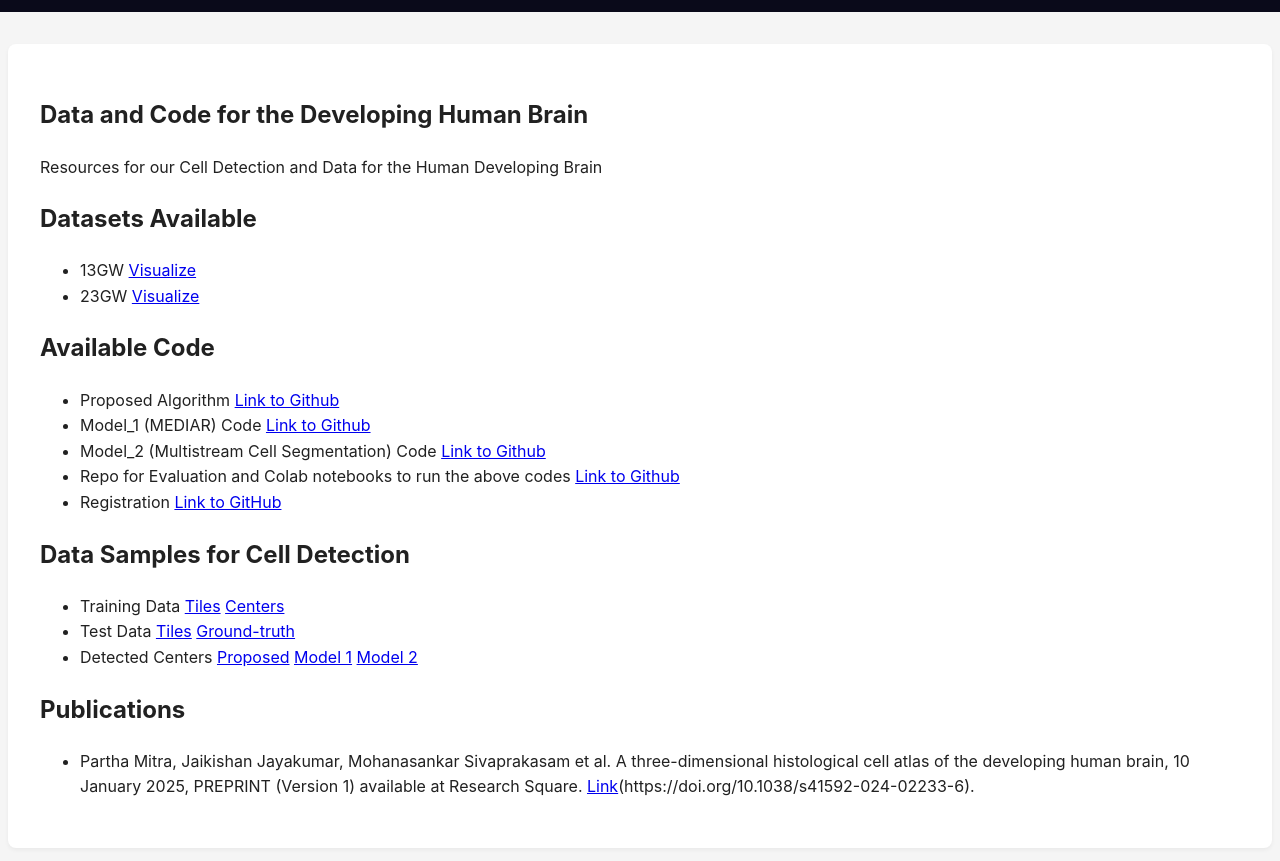
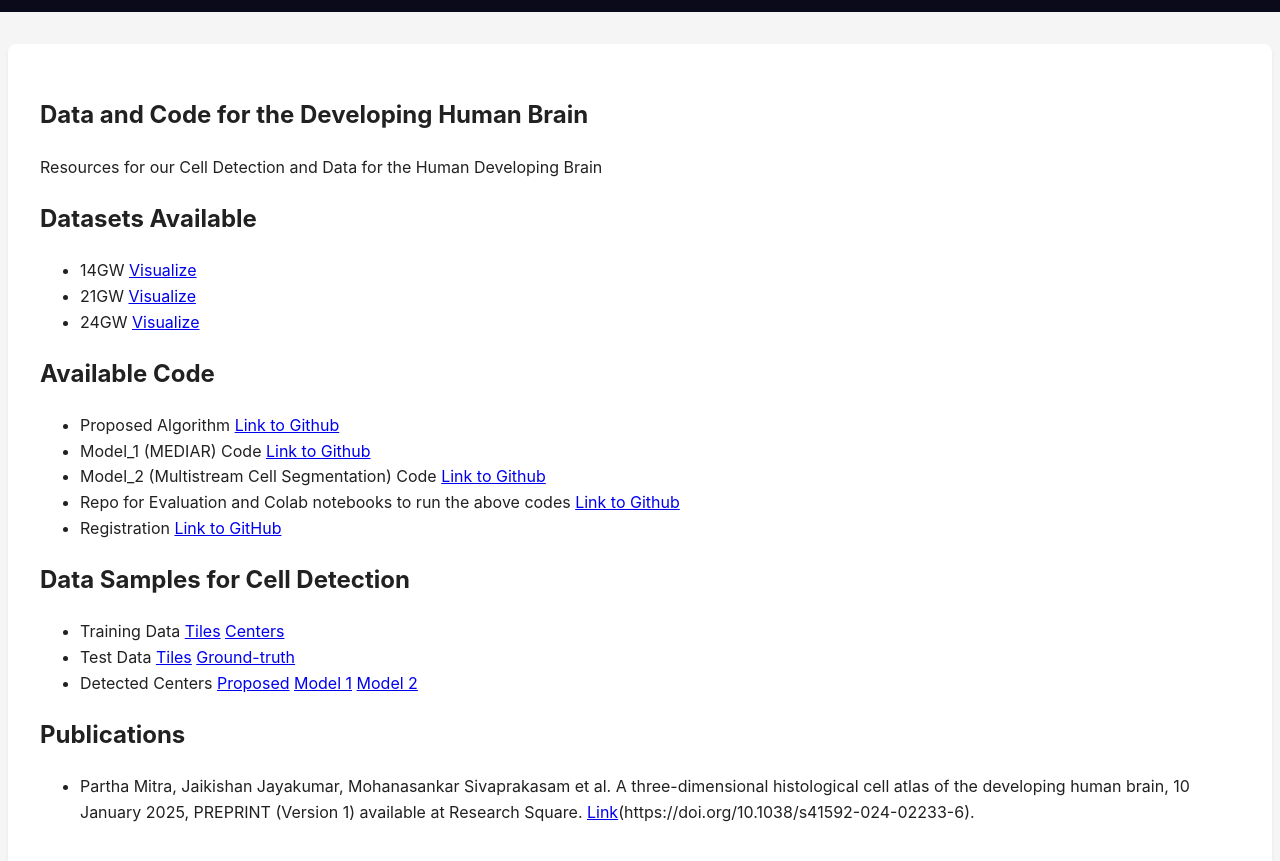
Before and after one commit to ppmitra/BAPDataAndCode, a Jekyll site: the page built from pages/humanDev.md, in a window 1280 px wide and 900 px high, scrolled down 482 px. Shown: the top 861 px of the window. Built offline with Jekyll 4.4.1, drawn with Linux system fonts in a browser that asks for light colours; comment, search, counter and statistics services are not loaded.

Commit message:
Update humanDev.md

```diff
--- a/pages/humanDev.md
+++ b/pages/humanDev.md
@@ -7,8 +7,9 @@ title: Data Sets
 Resources for our Cell Detection and Data for the Human Developing Brain
 
 ## Datasets Available
-- 13GW [Visualize](#)
-- 23GW [Visualize](#)
+- 14GW [Visualize](#)
+- 21GW [Visualize](#)
+- 24GW [Visualize](#)
 
 ## Available Code
 - Proposed Algorithm [Link to Github](#)
```
